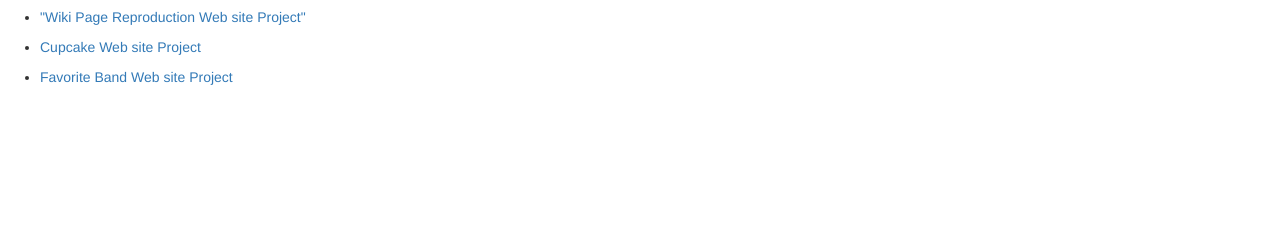
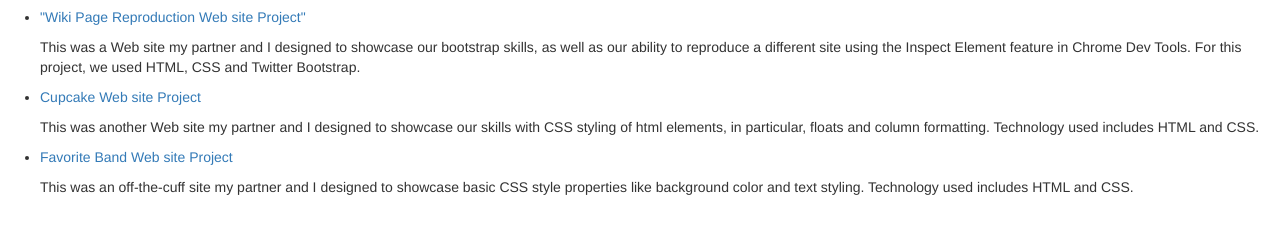
Before and after one commit to chayward81/IP1CH, a plain HTML site: page index.html in a window 1280 px wide. Shown: the part 572-800 px from the top of the page. Drawn offline with Linux system fonts and the light colour scheme.

Commit message:
Add links and paragraph descriptions to Project List

```diff
--- a/index.html
+++ b/index.html
@@ -10,11 +10,15 @@
     <h1>Charlie Hayward</h1>
     <h3>Aspiring Web Developer</h3>
     <img src="img/portrait.jpg" alt="Self Portrait">
+
     <h2>Projects</h2>
     <ul>
       <li><a href="http://chayward81.github.io/wikirepro"><p>"Wiki Page Reproduction Web site Project"</p></a></li>
+      <p>This was a Web site my partner and I designed to showcase our bootstrap skills, as well as our ability to reproduce a different site using the Inspect Element feature in Chrome Dev Tools. For this project, we used HTML, CSS and Twitter Bootstrap.</p>
       <li><a href="http://chayward81.github.io/cupcake-website/"><p>Cupcake Web site Project</p></a></li>
-      <li><a href="http://chayward81.github.io/fave-band"><p>Favorite Band Web site Project</li>
+      <p>This was another Web site my partner and I designed to showcase our skills with CSS styling of html elements, in particular, floats and column formatting. Technology used includes HTML and CSS.</p>
+      <li><a href="http://chayward81.github.io/fave-band"><p>Favorite Band Web site Project</p></a></li>
+      <p>This was an off-the-cuff site my partner and I designed to showcase basic CSS style properties like background color and text styling. Technology used includes HTML and CSS.</p>
     <ul>
 
   </body>
```
